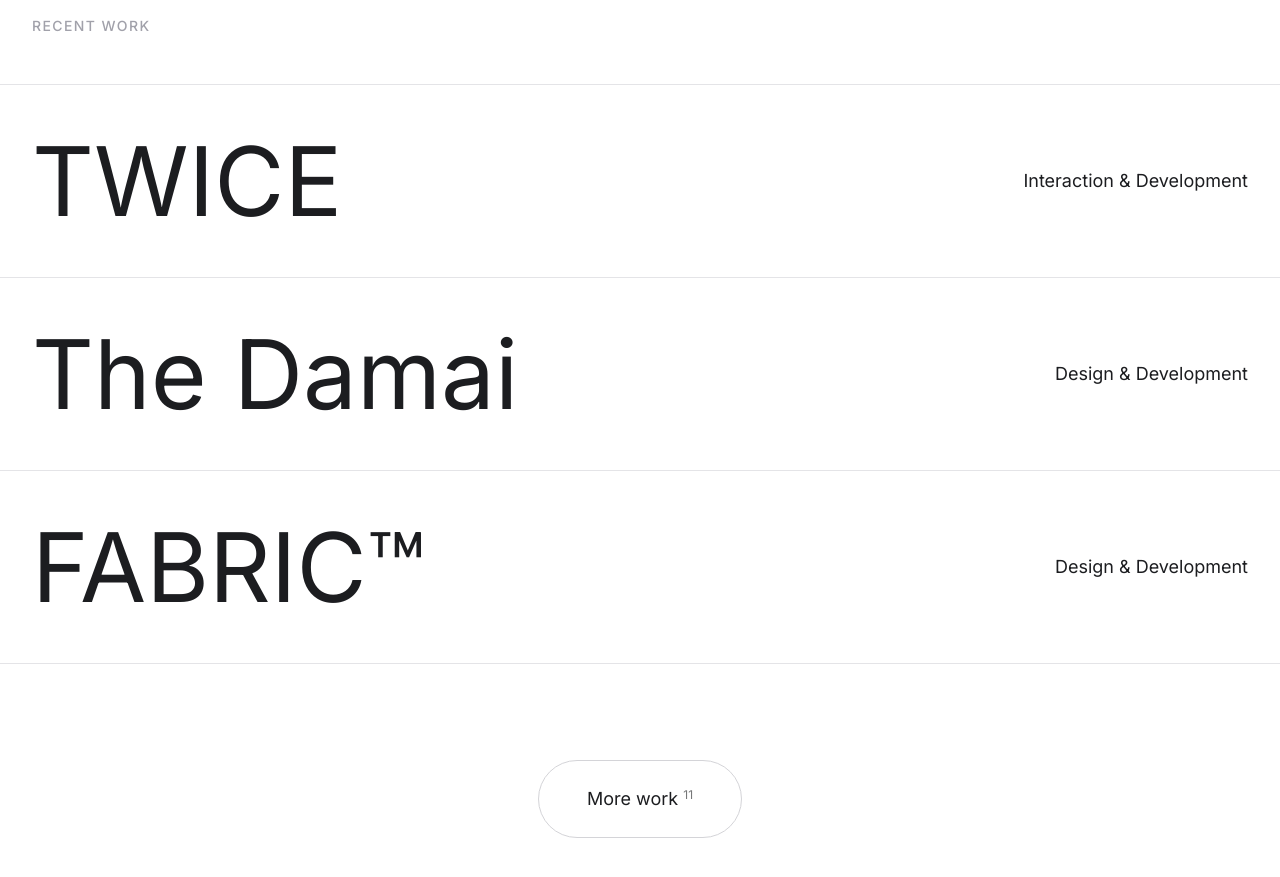
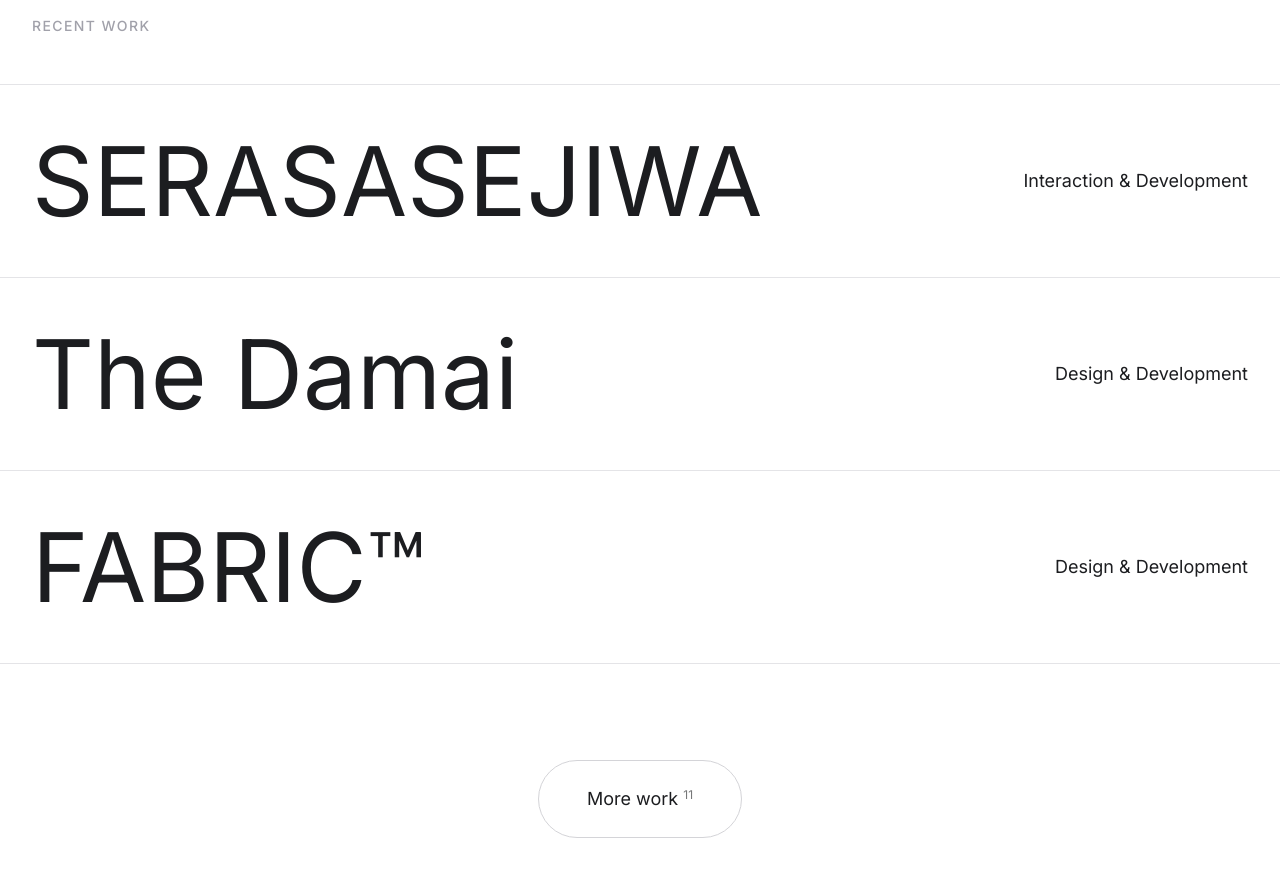
Before and after one commit to alfindwiyanto200-cyber/Portofolio-Alfin-dwiyanto, a React (Vite) app: page / in a window 1280 px wide. Shown: the part 1600-2477 px from the top of the page. Built offline with nearby package versions, Linux system fonts and the light colour scheme.

Commit message:
Add Serasa Sejiwa project and motion GIF

```diff
--- a/src/data/projects.js
+++ b/src/data/projects.js
@@ -1,4 +1,14 @@
 export const PROJECT_DATA = {
+  'serasasejiwa': {
+    title: 'SERASA SEJIWA',
+    role: 'Design & Development',
+    credits: 'Branding: Serasa Team',
+    locationYear: 'Indonesia © 2024',
+    liveLink: '#',
+    images: [
+      '/serasa-sejiwa-motion.gif'
+    ]
+  },
   'twice': {
     title: 'TWICE',
     role: 'Interaction & Development',
--- a/src/pages/Home.jsx
+++ b/src/pages/Home.jsx
@@ -80,7 +80,7 @@
         <div className="border-t border-zinc-200">
           <TransitionLink className="group block border-b border-zinc-200 hover:px-12 transition-all duration-500 py-12 px-8 reveal" to="/project?id=twice">
             <div className="flex justify-between items-center max-w-7xl mx-auto">
-              <h3 className="text-6xl md:text-8xl font-normal group-hover:text-zinc-400 transition-colors">TWICE</h3>
+              <h3 className="text-6xl md:text-8xl font-normal group-hover:text-zinc-400 transition-colors">SERASASEJIWA</h3>
               <span className="text-lg text-dennis-dark">Interaction & Development</span>
             </div>
           </TransitionLink>
```
Also changed, not shown: 1 other file (tests, documents, lock files or other folders).
